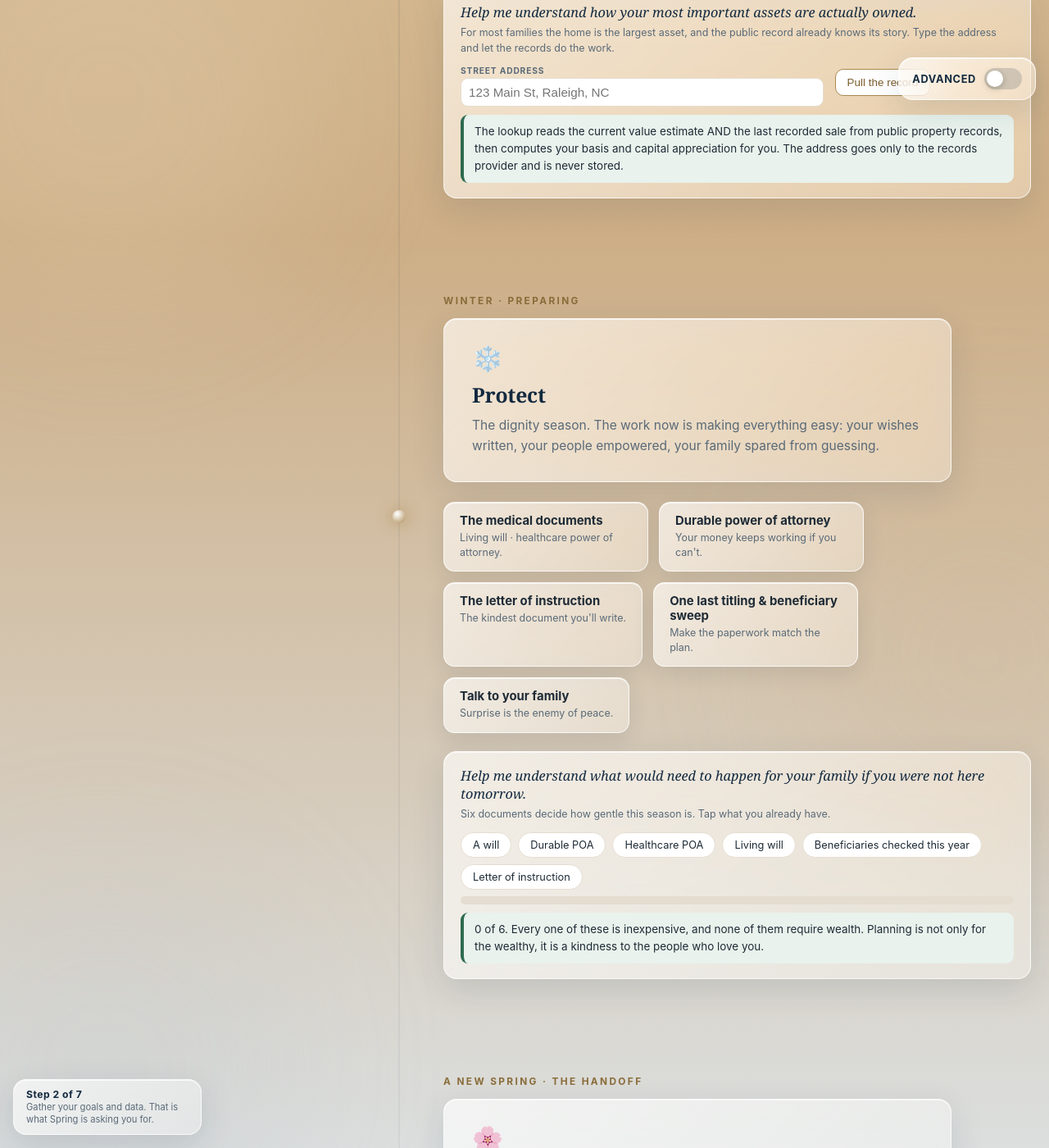
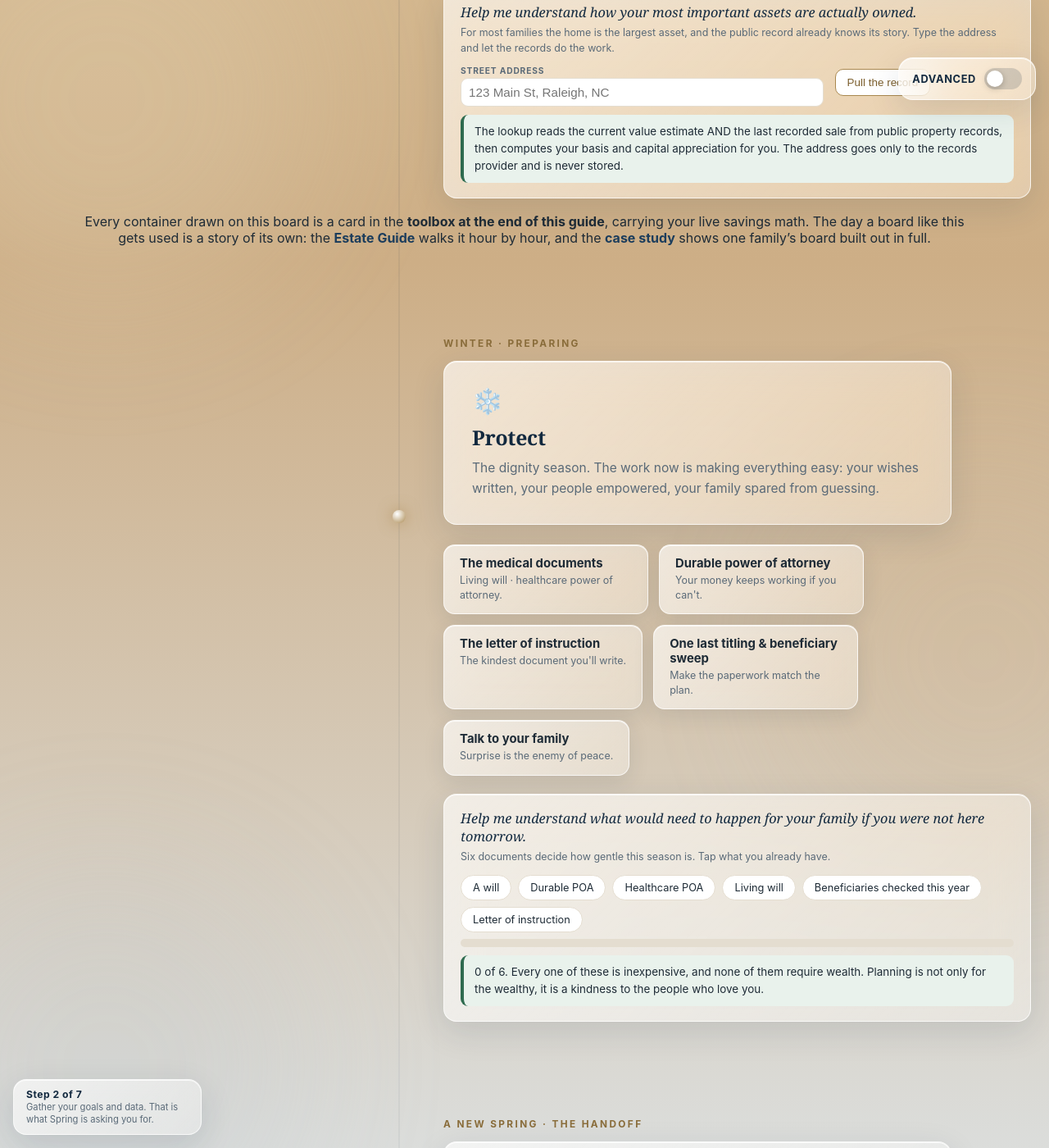
Before and after one commit to pfefferkris/pfefferkris.github.io, a Jekyll site: the page journey.html, which Jekyll copies as it is, in a window 1280 px wide and 1400 px high, scrolled down 5986 px. Shown: the whole window at 82% size. Built offline with Jekyll 4.4.1, drawn with Linux system fonts in a browser that asks for light colours; part of the change alters nothing that is shown; some of the changed text lies outside the part shown.

Commit message:
Top performers mix becomes the default grade, TradingView calms down and blends into the gradient with SPY riding as the benchmark, official Register of Deeds links for Wake Mecklenburg and Cumberland, and the whiteboard integrates: a provenance line showing how the seasons assembled its number and a bridge to the toolbox, estate guide, and case study

```diff
--- a/journey.html
+++ b/journey.html
@@ -697,6 +697,7 @@ body.adv .teeth .tcard .whyln{display:block}
 .teeth .anstat i{display:block;font-style:normal;font-size:.68rem;color:var(--muted);margin-top:2px}
 .teeth .anlegend{font-size:.74rem;color:var(--ink);line-height:1.65;margin-top:10px;background:rgba(255,255,255,.5);border:1px dashed var(--line);border-radius:10px;padding:9px 13px}
 #t_anout .big{font-size:1em}
+.teeth .tvglass iframe{mix-blend-mode:multiply}
 .teeth .tvglass{margin-top:12px;height:380px;border-radius:14px;overflow:hidden;background:linear-gradient(135deg,rgba(255,255,255,.42),rgba(255,255,255,.18));backdrop-filter:blur(14px) saturate(1.2);-webkit-backdrop-filter:blur(14px) saturate(1.2);border:1px solid rgba(255,255,255,.65);box-shadow:0 10px 30px rgba(18,41,63,.08)}
 .teeth .deedbig{font-family:Georgia,serif;font-size:1.5rem;color:var(--navy);font-weight:700}
 @media(max-width:900px){.advline{max-width:100%}}
@@ -976,6 +977,23 @@ function addPos(){if(!posEl)return;
   posEl.appendChild(r);}
 const ap=$('t_addpos');if(ap)ap.addEventListener('click',()=>{addPos();});
 
+/* whiteboard integration: the board gets a provenance line and a bridge to the rest of the guide */
+(function(){
+  const stand=document.getElementById('stand');
+  if(stand){
+    const d=document.createElement('div');
+    d.className='tout';d.id='t_nwassembly';d.style.cssText='display:none;max-width:1080px;margin:14px auto 0';
+    stand.after(d);
+  }
+  const board=document.querySelector('.board');
+  if(board){
+    const f=document.createElement('p');
+    f.className='tsub';f.id='t_boardfoot';f.style.cssText='max-width:1080px;margin:12px auto 0;text-align:center';
+    f.innerHTML='Every container drawn on this board is a card in the <b>toolbox at the end of this guide</b>, carrying your live savings math. The day a board like this gets used is a story of its own: the <a href="succession.html"><b>Estate Guide</b></a> walks it hour by hour, and the <a href="capstone.html"><b>case study</b></a> shows one family&#8217;s board built out in full.';
+    board.after(f);
+  }
+})();
+
 /* the persona chips steer the toolbox, so recompute when they flip */
 document.querySelectorAll('.persona [data-p]').forEach(c=>c.addEventListener('click',()=>setTimeout(tcalc,0)));
 
@@ -1080,7 +1098,7 @@ async function runAnalysis(held,src){
   const wrap=$('t_anwrap'),out=$('t_anout'),tech=$('t_antech');
   if(!held||!held.length)return;
   const lbl=$('t_anlabel');
-  if(lbl)lbl.innerHTML=src==='default'?'Showing my default example, <b>the AI infrastructure mix (Aschenbrenner style)</b>, graded live so you can see how this works. Add your own positions above and run them to replace it.':'<b>Your positions, graded live.</b>';
+  if(lbl)lbl.innerHTML=src==='default'?'Showing my default example, <b>the 2025 top performers mix</b>, graded live so you can see how this works. Add your own positions above and run them to replace it.':'<b>Your positions, graded live.</b>';
   if(runBtn){runBtn.disabled=true;runBtn.textContent='Reading a year of market data...';}
   try{
     const syms=held.map(p=>p.tkr);
@@ -1162,10 +1180,10 @@ async function runAnalysis(held,src){
         sc.async=true;
         sc.innerHTML=JSON.stringify({
           autosize:true,symbol:rows[0].s,interval:'D',range:'3M',theme:'light',style:'2',locale:'en',
-          backgroundColor:'rgba(0,0,0,0)',gridColor:'rgba(18,41,63,0.06)',
-          hide_top_toolbar:false,hide_legend:false,hide_side_toolbar:true,allow_symbol_change:false,save_image:false,
-          compareSymbols:rows.slice(1).map(r2=>({symbol:r2.s,position:'SameScale'})),
-          withdateranges:true,details:false,calendar:false
+          backgroundColor:'rgba(0,0,0,0)',gridColor:'rgba(18,41,63,0.05)',
+          hide_top_toolbar:true,hide_legend:false,hide_side_toolbar:true,allow_symbol_change:false,save_image:false,
+          compareSymbols:rows.slice(1).map(r2=>({symbol:r2.s,position:'SameScale'})).concat([{symbol:'AMEX:SPY',position:'SameScale'}]),
+          withdateranges:false,details:false,calendar:false
         });
         tv.firstChild.appendChild(sc);
       }
@@ -1213,8 +1231,8 @@ fetch('data/copytrade.json').then(r=>r.json()).then(ct=>{
       window.removeEventListener('scroll',tryDefault);
       const userHas=T.pos&&T.pos.some(p2=>p2.tkr&&p2.val>0);
       if(!userHas){
-        const asch=(ct.presets||[]).find(x=>x.key==='aschenbrenner');
-        if(asch)runAnalysis(asch.positions.map(x=>({tkr:String(x[0]),val:+x[1]})),'default');
+        const dft=(ct.presets||[]).find(x=>x.key==='top2025')||(ct.presets||[])[0];
+        if(dft)runAnalysis(dft.positions.map(x=>({tkr:String(x[0]),val:+x[1]})),'default');
       }
     }
   }
@@ -1300,8 +1318,16 @@ if(pull)pull.addEventListener('click',async()=>{
       const dd=await fetch('/api/deed?address='+encodeURIComponent(a)+(p&&p.county?'&county='+encodeURIComponent(p.county):'')).then(r2=>r2.ok?r2.json():null).catch(()=>null);
       const card=document.getElementById('t_deedcard');
       if(card&&dd&&(dd.book||dd.sourceRef)){
+        const RODS={
+          WAKE:{n:'Wake County Register of Deeds, Consolidated Real Property Index',u:'https://rodcrpi.wakegov.com/booksweb/genextsearch.aspx'},
+          MECKLENBURG:{n:'Mecklenburg County Register of Deeds online search',u:'https://meckrod.manatron.com/'},
+          CUMBERLAND:{n:'Cumberland County Register of Deeds public records',u:'https://www.ccrodinternet.org/'}
+        };
+        const ck=(dd.county||'').toUpperCase();
+        const rod=RODS[ck]||null;
         const rodQ=encodeURIComponent((dd.county||'')+' County NC register of deeds search deed book '+(dd.book||'')+' page '+(dd.page||''));
-        card.innerHTML='<b>The recording itself, from the county GIS record:</b><br>'+(dd.book?'Book <span class="deedbig">'+dd.book+'</span> &nbsp;Page <span class="deedbig">'+dd.page+'</span>':dd.sourceRef)+(dd.recorded?'<br>Recorded '+dd.recorded:'')+(dd.legal?'<br><i>'+dd.legal+'</i>':'')+'<br>This is the exact book and page your home&#8217;s story lives under at the '+(dd.county||'county')+' County Register of Deeds. <a href="https://www.google.com/search?q='+rodQ+'" target="_blank" rel="noopener"><b>Open the register and pull this page</b></a>; most counties let you read the scanned deed image right in the browser once you enter the book and page.';
+        const link=rod?'<a href="'+rod.u+'" target="_blank" rel="noopener"><b>Open the '+dd.county+' County register</b></a>, enter Book '+(dd.book||'')+' and Page '+(dd.page||'')+', and the scanned deed image opens right in the browser.':'<a href="https://www.google.com/search?q='+rodQ+'" target="_blank" rel="noopener"><b>Open the register and pull this page</b></a>; most counties let you read the scanned deed image in the browser once you enter the book and page.';
+        card.innerHTML='<b>The recording itself, from the county GIS record:</b><br>'+(dd.book?'Book <span class="deedbig">'+dd.book+'</span> &nbsp;Page <span class="deedbig">'+dd.page+'</span>':dd.sourceRef)+(dd.recorded?'<br>Recorded '+dd.recorded:'')+(dd.legal?'<br><i>'+dd.legal+'</i>':'')+'<br>This is the exact book and page your home&#8217;s story lives under. '+link;
         syncSoon();
       } else if(card) card.innerHTML='';
     }catch(e){}
@@ -1456,6 +1482,14 @@ function tcalc(){
       const newV=Math.round(sum).toLocaleString();
       if(nwT.value!==newV){nwT.dataset.auto='1';nwSelf=true;nwT.value=newV;nwT.dispatchEvent(new Event('input'));nwSelf=false;}
     }
+    const asy=document.getElementById('t_nwassembly');
+    if(asy){
+      if(sum>0){
+        asy.style.display='block';
+        const typed=nwT.value&&nwT.dataset.auto==='0';
+        asy.innerHTML='<b>Where this board gets its number.</b> The seasons above assembled it for you: '+layers.join(' + ')+' = <b>'+tfmt(sum)+'</b>.'+(typed?' You have typed your own figure over it ('+nwT.value+'), and your number wins: the board below is drawn from what you entered.':' It fills the family net worth box (top right) automatically, and the whiteboard below is drawn from it. Type over the box any time; your number always wins.')+' Missing a layer? The home comes from the address lookup in Harvest, the retirement balance from Step 1 of Summer, the brokerage from the positions you grade.';
+      } else asy.style.display='none';
+    }
   }
   const fo=$('t_feeout');
   if(fo){
```
